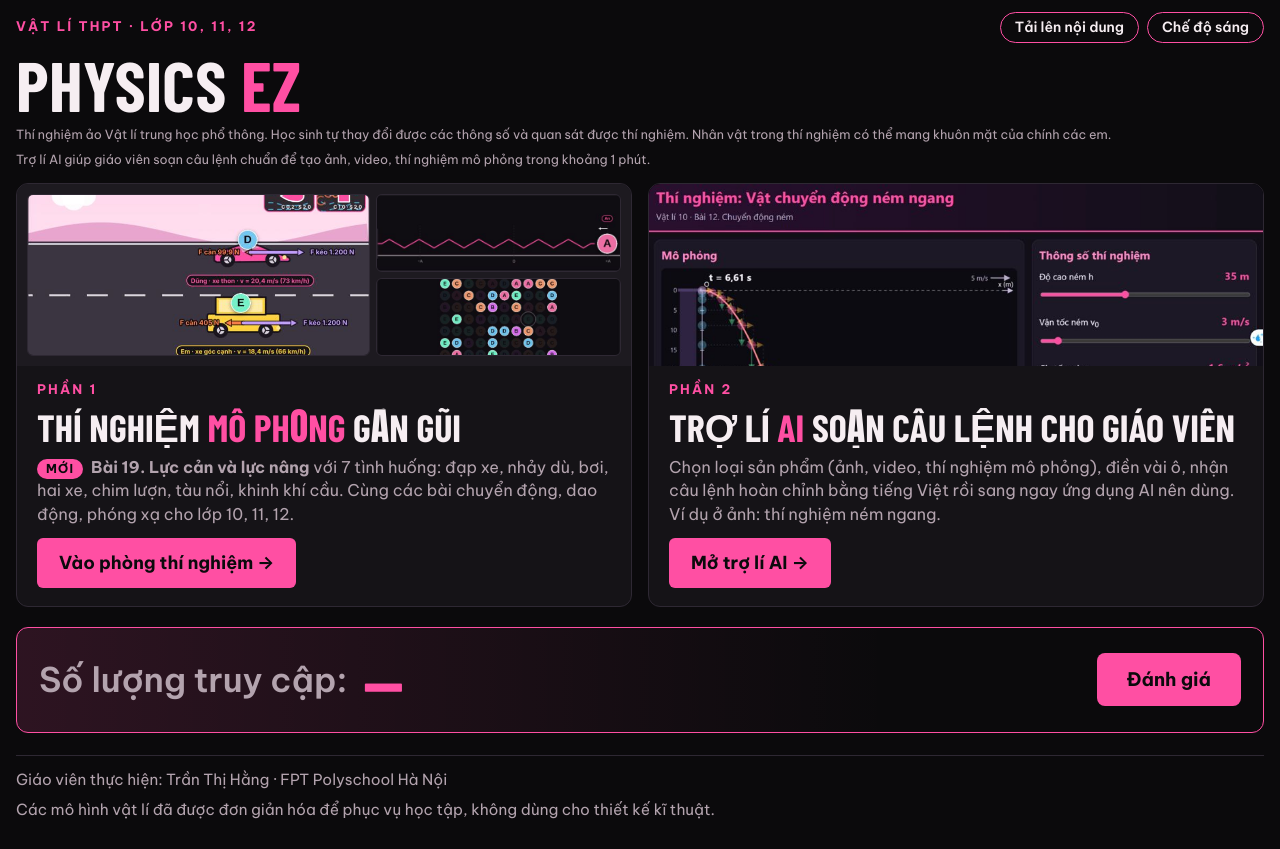
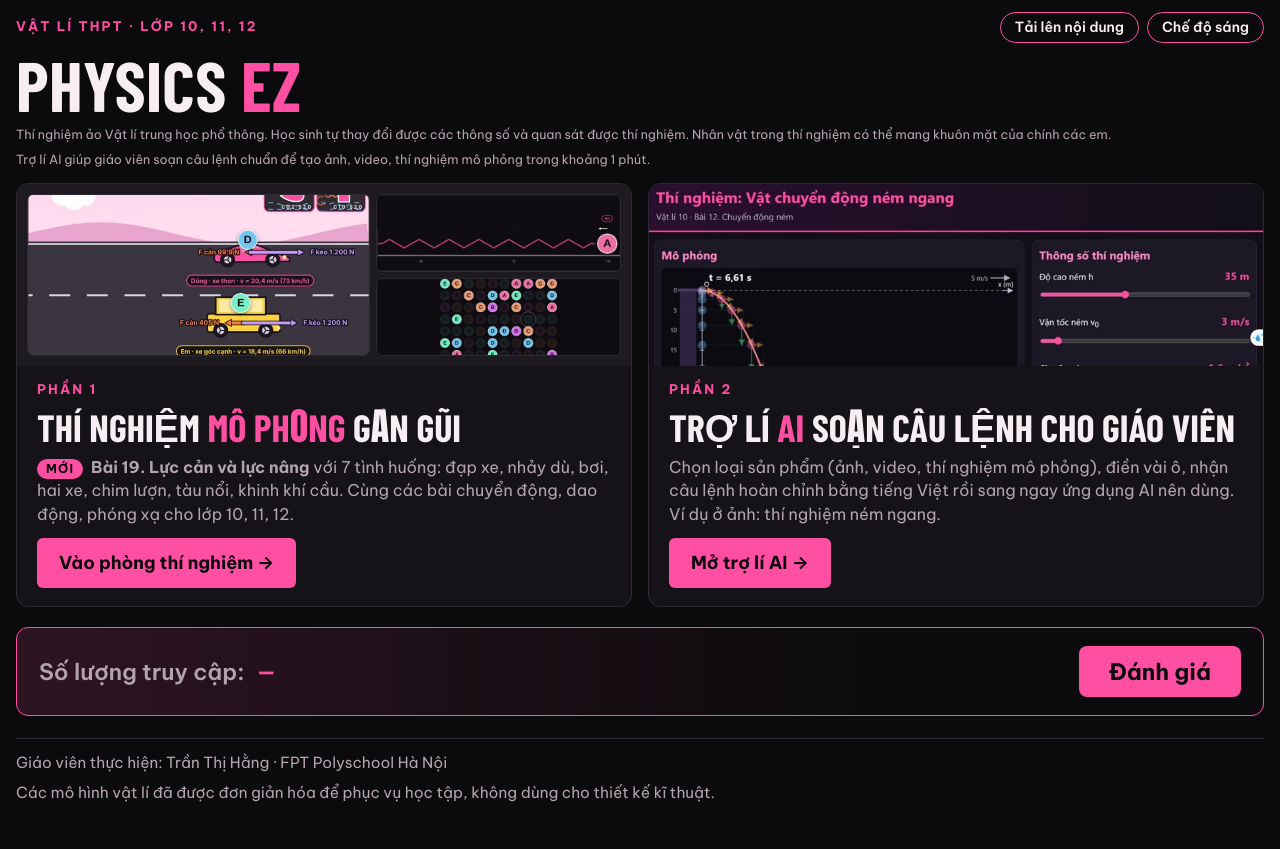
Before and after one commit to duongzero270299-spec/physics-ez, a plain HTML site: page index.html in a window 1280 px wide. Drawn offline with nearby package versions, Linux system fonts and the light colour scheme; no server answers; a web font is replaced by a local one.

Commit message:
Add files via upload

```diff
--- a/index.html
+++ b/index.html
@@ -68,10 +68,10 @@ a{color:var(--pink-soft)}
 .why h3{font-size:1.5rem;margin-bottom:4px}
 .why p{margin:0;color:var(--mute);font-size:.95rem}
 .rate{margin-top:20px;display:flex;flex-wrap:wrap;align-items:center;justify-content:space-between;gap:14px 22px;border:1px solid var(--pink);border-radius:12px;padding:18px 22px;background:linear-gradient(90deg,rgba(255,79,163,.14),transparent 70%)}
-.rate .cnt{margin:0;display:flex;align-items:center;flex-wrap:wrap;gap:4px 16px;color:var(--mute);font-size:2rem;font-weight:600;line-height:1.15}
-.rate .cnt b{font-family:var(--display);font-size:4rem;font-weight:800;color:var(--pink);letter-spacing:.02em;line-height:1;font-variant-numeric:tabular-nums;min-width:1ch}
-.rate .btn{margin-left:auto;font-size:1.1rem;padding:12px 30px;border-radius:8px}
-@media (max-width:520px){.rate{flex-direction:column;align-items:stretch;gap:12px;padding:16px;text-align:center}.rate .cnt{flex-direction:column;justify-content:center;gap:2px;font-size:1.6rem}.rate .cnt b{font-size:3.2rem}.rate .btn{margin-left:0;text-align:center;padding:12px 20px;font-size:1.05rem}}
+.rate .cnt{margin:0;display:flex;align-items:center;flex-wrap:wrap;gap:4px 12px;color:var(--mute);font-size:calc(2rem / 1.5);font-weight:600;line-height:1.2}
+.rate .cnt b{font-family:inherit;font-size:1em;font-weight:800;color:var(--pink);line-height:1.2;font-variant-numeric:tabular-nums;min-width:1ch}
+.rate .btn{margin-left:auto;font-size:calc(2rem / 1.5);line-height:1.2;padding:12px 30px;border-radius:8px}
+@media (max-width:520px){.rate{gap:10px;padding:12px}.rate .cnt{gap:4px 8px;font-size:calc(1.6rem / 1.5)}.rate .btn{font-size:calc(1.6rem / 1.5);padding:10px 14px}}
 </style>
 <body>
 <div class="wrap">
```
